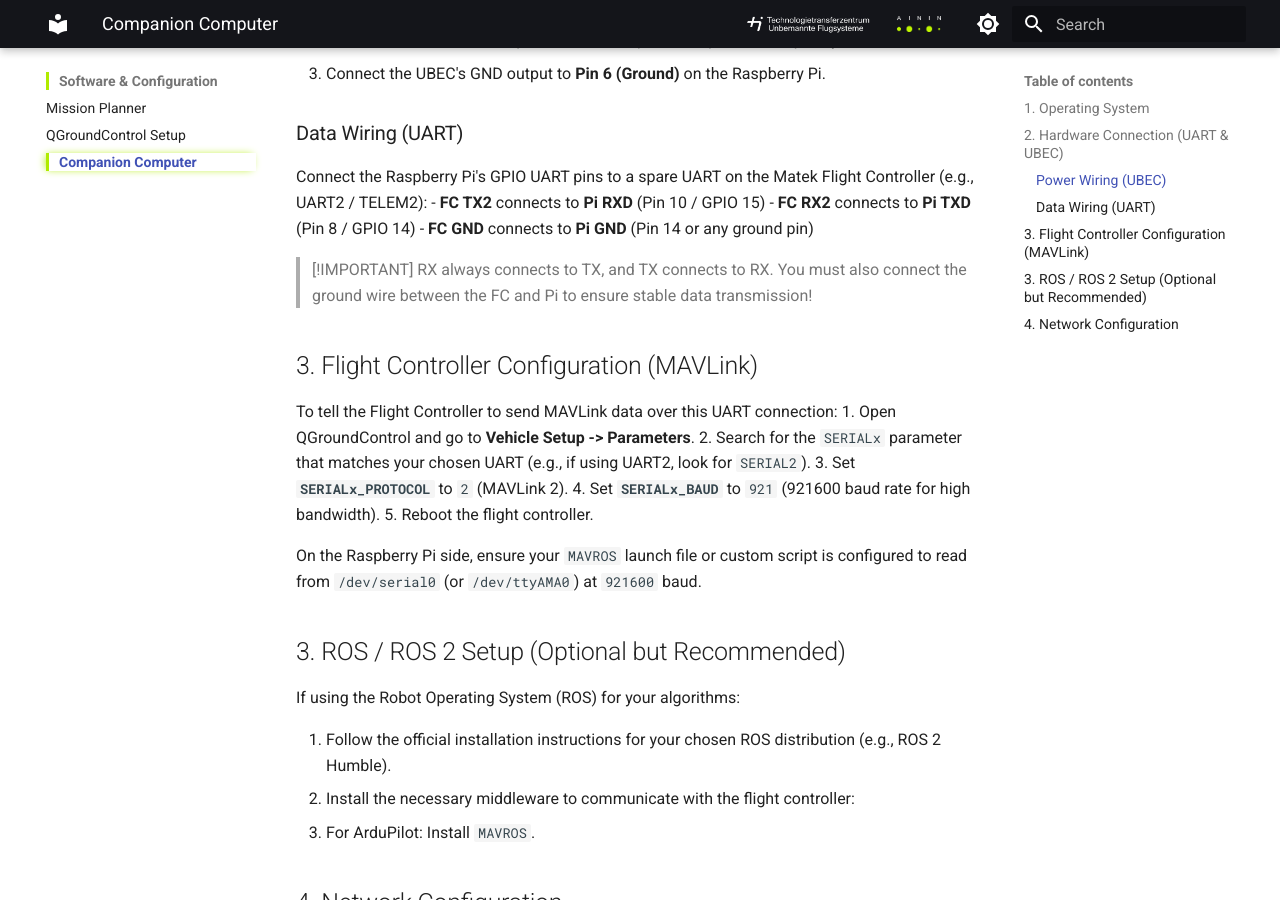
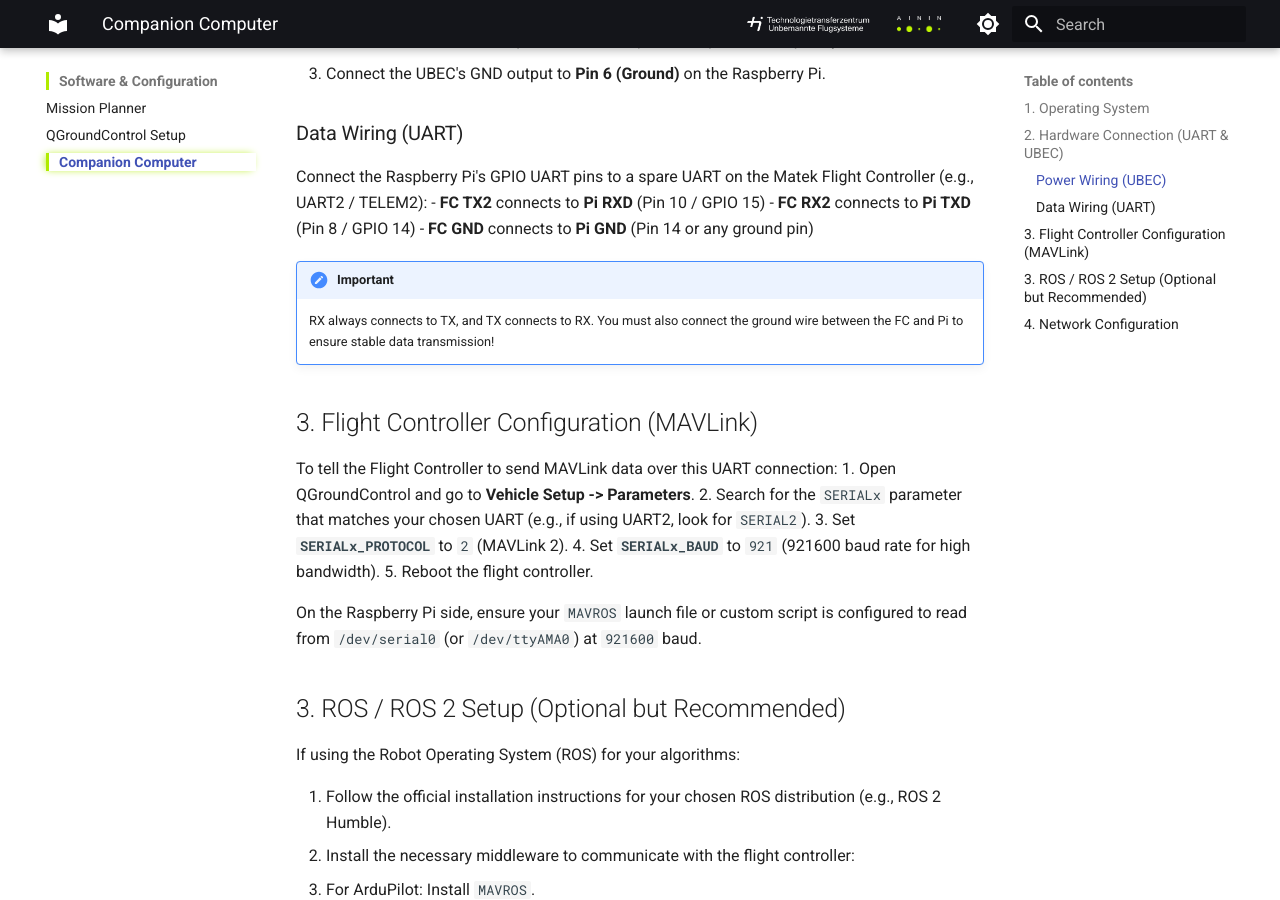
Before and after one commit to TTZ-Unbemannte-Flugsysteme/SwarmSummerSchool_2026, an MkDocs documentation site: the page built from docs/software/companion_computer.md, in a window 1280 px wide and 900 px high, scrolled down 758 px. Built offline with MkDocs 1.6.1 and Material for MkDocs 9.7.7, drawn with Linux system fonts in a browser that asks for light colours.

```diff
--- a/docs/software/companion_computer.md
+++ b/docs/software/companion_computer.md
@@ -22,8 +22,8 @@ Connect the Raspberry Pi's GPIO UART pins to a spare UART on the Matek Flight Co
 - **FC RX2** connects to **Pi TXD** (Pin 8 / GPIO 14)
 - **FC GND** connects to **Pi GND** (Pin 14 or any ground pin)
 
-> [!IMPORTANT]
-> RX always connects to TX, and TX connects to RX. You must also connect the ground wire between the FC and Pi to ensure stable data transmission!
+!!! important
+    RX always connects to TX, and TX connects to RX. You must also connect the ground wire between the FC and Pi to ensure stable data transmission!
 
 ## 3. Flight Controller Configuration (MAVLink)
 
```
